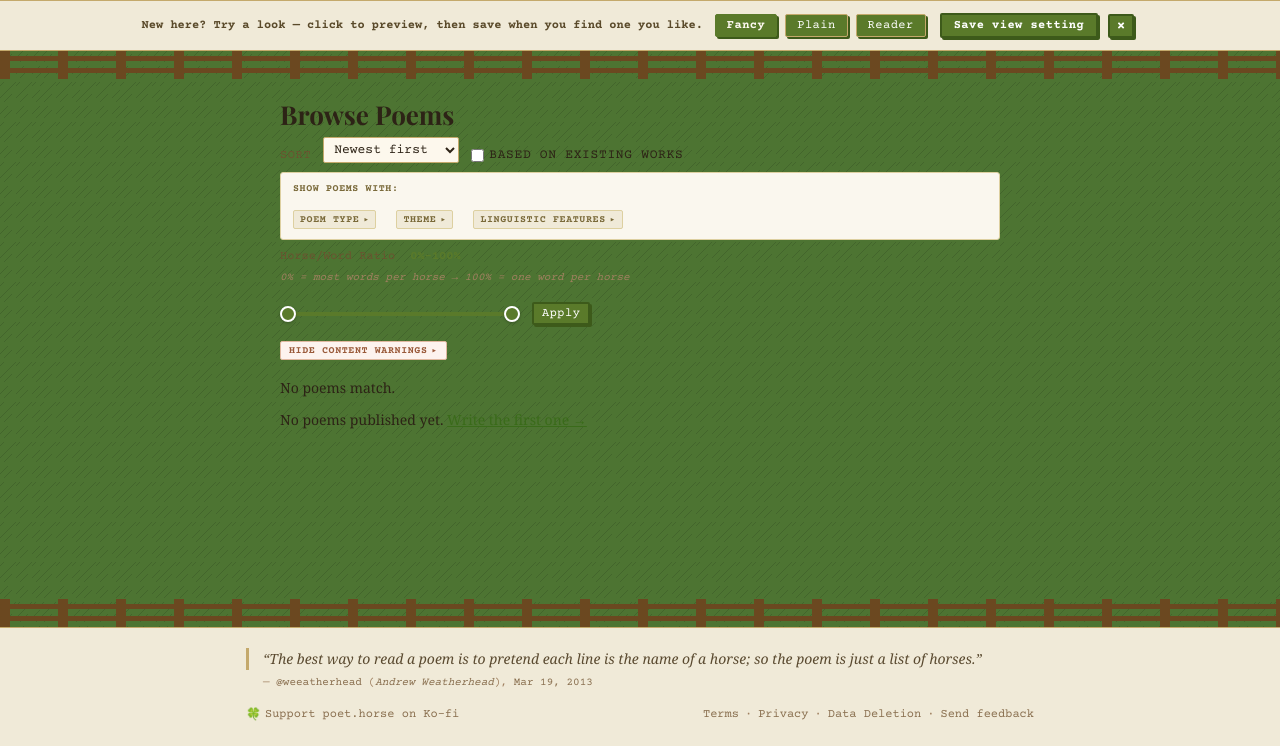
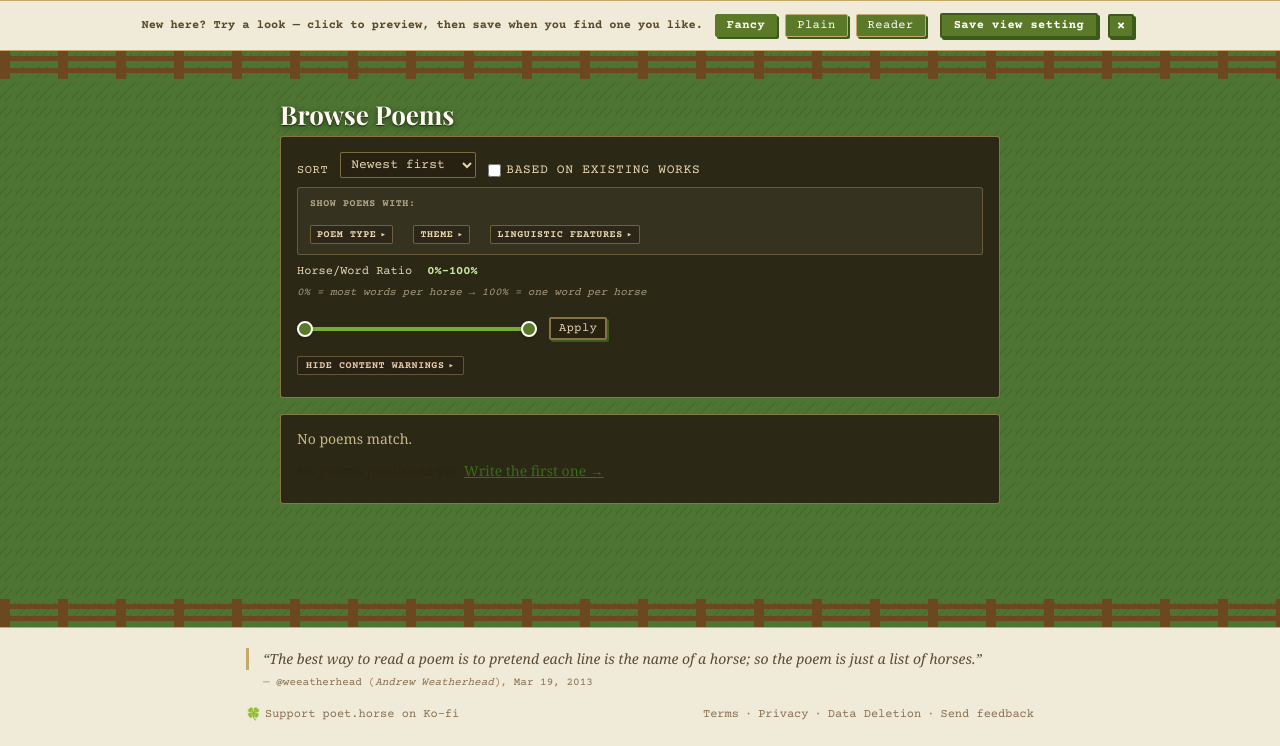
Before and after one commit to metaphorever/horse-counter, a Flask app: page /browse in a window 1280 px wide. Shown: the part 54-800 px from the top of the page. Run offline with Flask 3, Linux system fonts and the light colour scheme; data comes from the database, SQL or seed files in the repository; data that the repository does not hold is empty; some web fonts are replaced.

Commit message:
Browse: dark box background for filters and results in fancy mode
Co-Authored-By: Claude Sonnet 4.6 <noreply@anthropic.com>

```diff
--- a/static/style.css
+++ b/static/style.css
@@ -1607,6 +1607,86 @@ body.view-fancy .poem-index-item { border-color: rgba(196, 169, 107, 0.35); }
 body.view-fancy .featured-empty,
 body.view-fancy .featured-browse-link a,
 body.view-fancy .text-page-updated { color: #c8b888; }
+
+/* Browse page fancy mode — dark box treatment */
+body.view-fancy .browse-page h1 {
+  color: #fdf8f0;
+  text-shadow: 0 1px 1px rgba(0,0,0,.55), 0 2px 6px rgba(0,0,0,.5);
+}
+/* filter form: dark box */
+body.view-fancy .browse-filters {
+  background: rgba(38, 29, 18, 0.86);
+  border: 1px solid rgba(196, 169, 107, 0.6);
+  border-radius: 3px;
+  padding: 14px 16px;
+}
+body.view-fancy .browse-filter-label { color: #e8d5b0; }
+body.view-fancy .browse-filter-check { color: #e8d5b0; }
+body.view-fancy .browse-clear { color: #f0b8a0; }
+body.view-fancy .browse-clear:hover { color: #fdf8f0; }
+body.view-fancy .browse-select {
+  background: rgba(38, 29, 18, 0.6);
+  border-color: rgba(196, 169, 107, 0.55);
+  color: #e8d5b0;
+}
+/* tag panel nested inside dark box */
+body.view-fancy .browse-tag-panel {
+  background: rgba(255, 248, 230, 0.05);
+  border-color: rgba(196, 169, 107, 0.35);
+}
+body.view-fancy .browse-panel-heading { color: rgba(232, 213, 176, .7); }
+body.view-fancy .browse-tag-cat > summary.browse-tag-cat-label {
+  color: #e8d5b0;
+  background: rgba(38, 29, 18, 0.5);
+  border-color: rgba(196, 169, 107, 0.45);
+}
+body.view-fancy .browse-tag-check-item { color: #e8d5b0; }
+body.view-fancy .browse-tag-check-item:has(input:checked) { color: #fdf8f0; }
+/* CW panel */
+body.view-fancy .browse-cw-heading {
+  color: #e8c8a8;
+  background: rgba(38, 29, 18, 0.5);
+  border-color: rgba(196, 169, 107, 0.4);
+}
+body.view-fancy .browse-cw-body {
+  background: rgba(255, 248, 230, 0.04);
+  border-color: rgba(196, 169, 107, 0.3);
+}
+body.view-fancy .browse-cw-item:has(input:checked) { color: #f0c8a0; }
+/* ratio slider */
+body.view-fancy .browse-ratio-hint { color: rgba(232, 213, 176, .65); }
+body.view-fancy .browse-ratio-range-display { color: #c8e8a0; }
+body.view-fancy .browse-dual-range-track-bg { background: rgba(196, 169, 107, 0.35); }
+body.view-fancy .browse-dual-range-fill { background: #7aaa3a; }
+body.view-fancy .browse-ratio-apply {
+  background: rgba(38, 29, 18, 0.6);
+  border-color: rgba(196, 169, 107, 0.6);
+  color: #e8d5b0;
+}
+body.view-fancy .browse-ratio-apply:hover { background: rgba(196, 169, 107, 0.2); }
+/* results section: dark box */
+body.view-fancy .browse-results {
+  background: rgba(38, 29, 18, 0.86);
+  border: 1px solid rgba(196, 169, 107, 0.6);
+  border-radius: 3px;
+  padding: 12px 16px;
+}
+body.view-fancy .browse-count { color: #c8b888; }
+body.view-fancy .browse-active-tag { color: #c8e8a0; }
+body.view-fancy .browse-excluded-tag {
+  background: rgba(160, 80, 40, 0.3);
+  border-color: rgba(200, 100, 60, 0.5);
+  color: #f0c0a0;
+}
+body.view-fancy .browse-pagination { border-top-color: rgba(196, 169, 107, 0.3); }
+body.view-fancy .browse-page-btn {
+  background: rgba(38, 29, 18, 0.5);
+  border-color: rgba(196, 169, 107, 0.55);
+  color: #e8d5b0;
+}
+body.view-fancy .browse-page-btn:hover { background: rgba(196, 169, 107, 0.2); }
+body.view-fancy .browse-page-disabled { color: rgba(196, 169, 107, 0.45); border-color: rgba(196, 169, 107, 0.25); }
+body.view-fancy .browse-page-info { color: #c8b888; }
 
 /* Tag picker — inside the publish modal */
 .modal-tag-sections { margin-top: 14px; display: flex; flex-direction: column; gap: 14px; }
--- a/templates/poem_index.html
+++ b/templates/poem_index.html
@@ -135,6 +135,7 @@
 
   </form>
 
+  <div class="browse-results">
   <p class="browse-count">
     {% if total == 0 %}
       No poems match.
@@ -206,5 +207,6 @@
     {% endif %}
   </nav>
   {% endif %}
+  </div>
 </div>
 {% endblock %}
```
